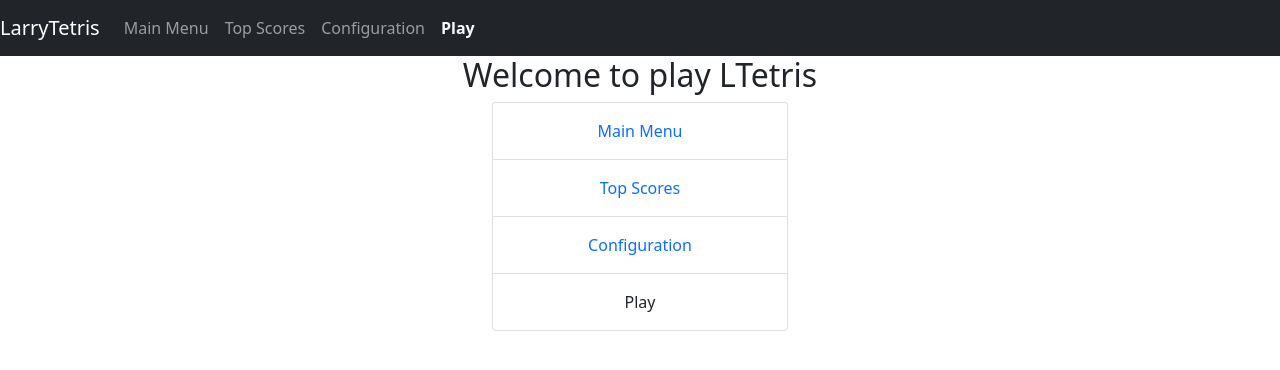
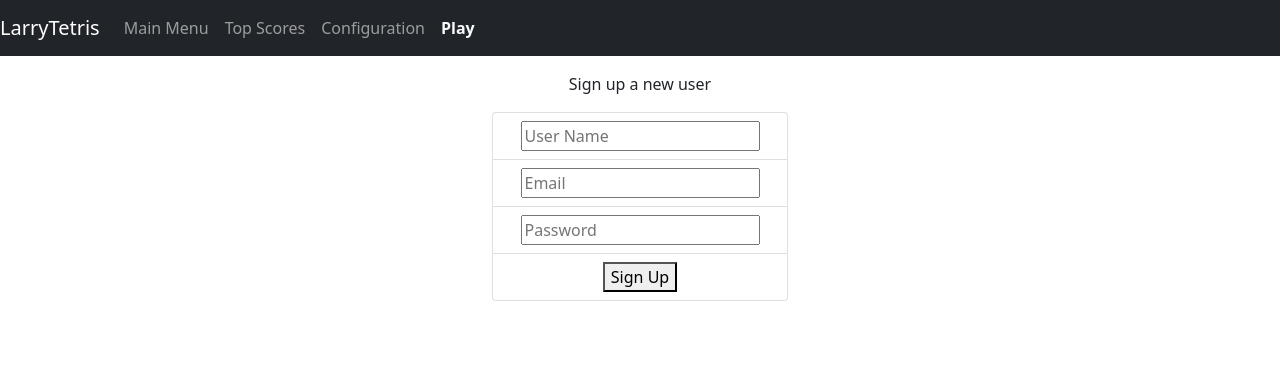
Before and after one commit to LarryAtGU/LarryTetris, a React (Create React App) app: page / in a window 1280 px wide. Shown: the top 370 px of the page. Built offline with nearby package versions, Linux system fonts and the light colour scheme.

Commit message:
add network

```diff
--- a/package.json
+++ b/package.json
@@ -10,6 +10,7 @@
     "@types/node": "^16.11.43",
     "@types/react": "^18.0.15",
     "@types/react-dom": "^18.0.6",
+    "axios": "^0.27.2",
     "bootstrap": "^5.1.3",
     "react": "^18.2.0",
     "react-bootstrap": "^2.4.0",
--- a/src/App.tsx
+++ b/src/App.tsx
@@ -1,15 +1,33 @@
 import React from 'react';
+import {useState} from 'react';
+
 
 import { Routes,Route, Link } from "react-router-dom";
 import "bootstrap/dist/css/bootstrap.min.css";
 import MainMenu from './components/mainmenu';
 import TopScores from './components/topscore';
-import Config from './components/config'
-import Play from './components/play'
+import Config from './components/config';
+import Play from './components/play';
+import Login from './components/login';
 
 import './App.css';
 
+let userId=0;
+let isLogin=false;
+
+export const setLogin = (uId:number)=> {
+  userId=uId;
+  isLogin=true;
+  console.log("islogin: ",isLogin);
+}
+
+
 function App() {
+
+
+
+
+
   return (
     <div className="App">
 
@@ -44,15 +62,18 @@ function App() {
 
 
       </nav>
-
-    <Routes>
+{
+  isLogin?
+  <Routes>
         <Route path="/mainmenu" element={<MainMenu />}> </Route>
         <Route path="/" element={<MainMenu />}> </Route>
         <Route path="/topscores" element={<TopScores />}> </Route>
         <Route path="/config" element={<Config />}> </Route>
         <Route path="/play" element={<Play />}> </Route>
     </Routes>
-
+  :
+  <Login />
+}
 
     </div>
   );
--- /dev/null
+++ b/src/components/login.tsx
@@ -0,0 +1,144 @@
+import { Component, ChangeEvent,useState } from "react";
+import { Routes,Route, Link } from "react-router-dom";
+import { UserDataService } from "../services/services";
+import "bootstrap/dist/css/bootstrap.min.css";
+import {Table} from "react-bootstrap"
+import  {setLogin} from '../App'
+
+export type User={
+  name:string;
+  email:string;
+  password:string;
+}
+
+
+
+
+const Signup : React.FC<User> = ({name,email, password})=> {
+
+
+    const [errmsg, setErrorMsg]=useState("Sign up a new user");
+
+    const handleClick  = () => {
+        setErrorMsg("")
+        if(!input.name) {
+            setErrorMsg("Name can't be empty!")
+            return;
+        }
+        if(!input.email) {
+            setErrorMsg("Email can't be empty")
+            return;
+        }
+        if(!input.password) {
+            setErrorMsg("You need to provide a password")
+            return;
+        }
+
+        const addUser=(usr:User)=> {
+            const service=new UserDataService();
+            service.create(usr)
+            .then((response: any) => {
+                console.log(response.data);
+                const newid=parseInt(response.data.id);
+                if(newid===-1) {
+                    setErrorMsg("The email has been registered already.");
+                }
+                else {
+                    setErrorMsg("You are registered successfully");
+                    setLogin(newid);
+
+                }
+
+            })
+            .catch((e: Error) => {
+                console.log(e);
+            });
+        }
+
+        setErrorMsg("Please wait for registration");
+        addUser({name:input.name,email:input.email,password:input.password});
+    }
+
+
+    const handleChange = (e: React.ChangeEvent<HTMLInputElement|HTMLTextAreaElement>) => {
+
+        setInput({...input,
+            [e.target.name]:e.target.value
+        })
+    }
+
+
+const [input, setInput] = useState(
+    {
+        name: "",
+        email: "",
+        password: "",
+    }
+)
+
+
+    return (
+
+        <div className="container w-25">
+            <p></p>
+        <p className="Error-msg">{errmsg}</p>
+        <ul className="list-group">
+
+            <li className="list-group-item">
+                <input
+                type="text"
+                placeholder="User Name"
+                value={input.name}
+                onChange={handleChange}
+                name="name"
+                />
+            </li>
+
+            <li className="list-group-item">
+                <input
+                type="text"
+                placeholder="Email"
+                value={input.email}
+                onChange={handleChange}
+                name="email"
+                />
+            </li>
+
+            <li className="list-group-item">
+                <input
+                type="password"
+                placeholder="Password"
+                value={input.password}
+                onChange={handleChange}
+                name="password"
+                />
+            </li>
+
+            <li className="list-group-item">
+
+                <button
+                    className="AddToList-btn"
+                    onClick={handleClick}
+                >
+                    Sign Up
+                </button>
+            </li>
+
+
+        </ul>
+    </div>
+
+
+    )
+}
+
+
+export default class Login extends Component {
+  render() {
+    return (
+      <div >
+        <Signup name='' email='' password=''></Signup>
+      </div>
+    );
+  }
+}
--- a/src/components/mainmenu.tsx
+++ b/src/components/mainmenu.tsx
@@ -24,7 +24,7 @@ const myMenu=[
 
 const MyMenuItem:React.FC<MenuItem> =({title, link, cls}) => {
   return (
-    <li className="list-group-item">
+    <li className="list-group-item" key={title}>
         <Link to={link} className={cls}>
           {title}
         </Link>
--- /dev/null
+++ b/src/services/http-common.ts
@@ -0,0 +1,8 @@
+import axios from "axios";
+
+export default axios.create({
+  baseURL: "http://localhost:3001",
+  headers: {
+    "Content-type": "application/json"
+  }
+});
--- /dev/null
+++ b/src/services/services.ts
@@ -0,0 +1,19 @@
+import http from "./http-common";
+
+import { User } from "../components/login";
+
+export class UserDataService {
+    getAll() {
+      return http.get<Array<number>>("/users");
+    }
+
+
+    create(data: User) {
+      return http.post<User>("/users", data);
+    }
+
+    delete(id: any) {
+        return http.delete<any>(`/users/${id}`);
+    }
+
+  }
```
Also changed, not shown: 1 other file (tests, documents, lock files or other folders).
